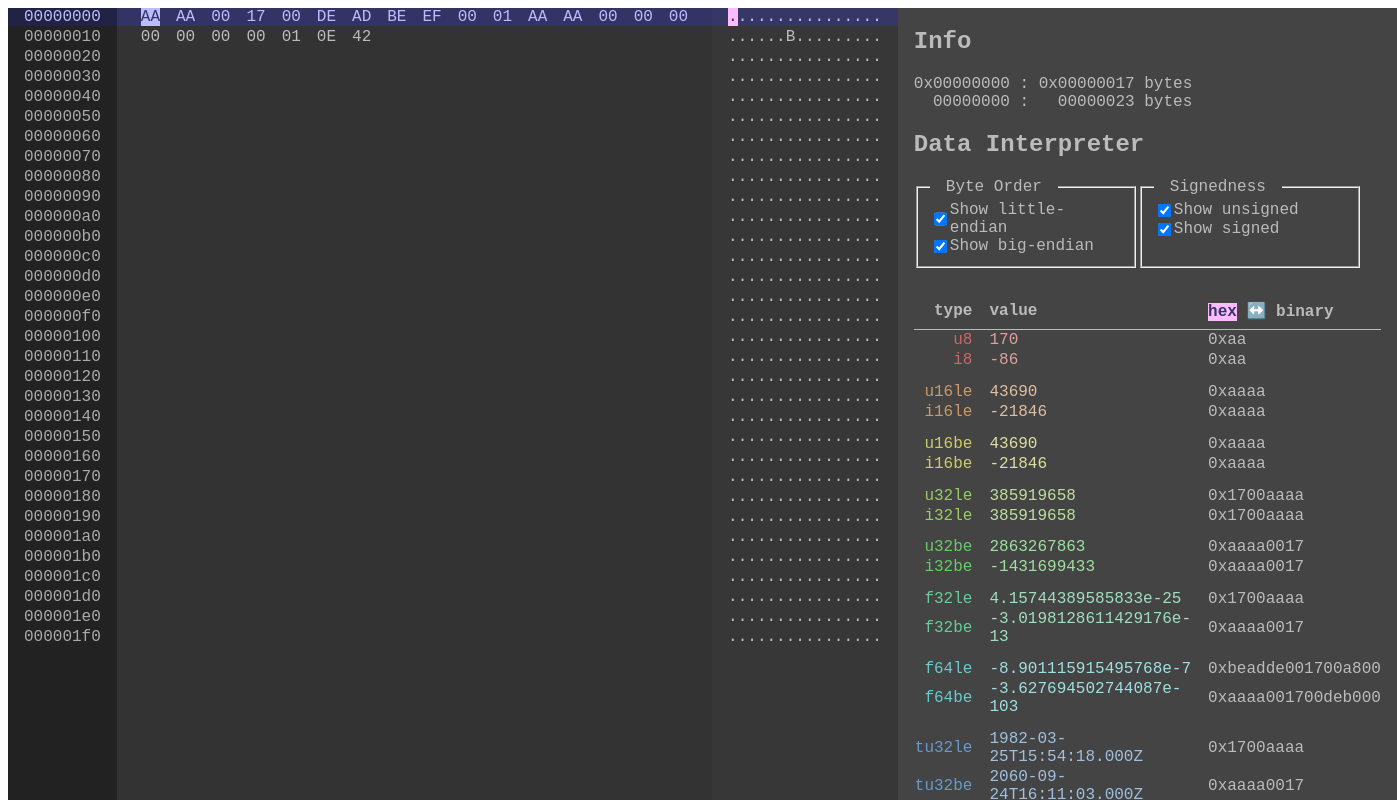
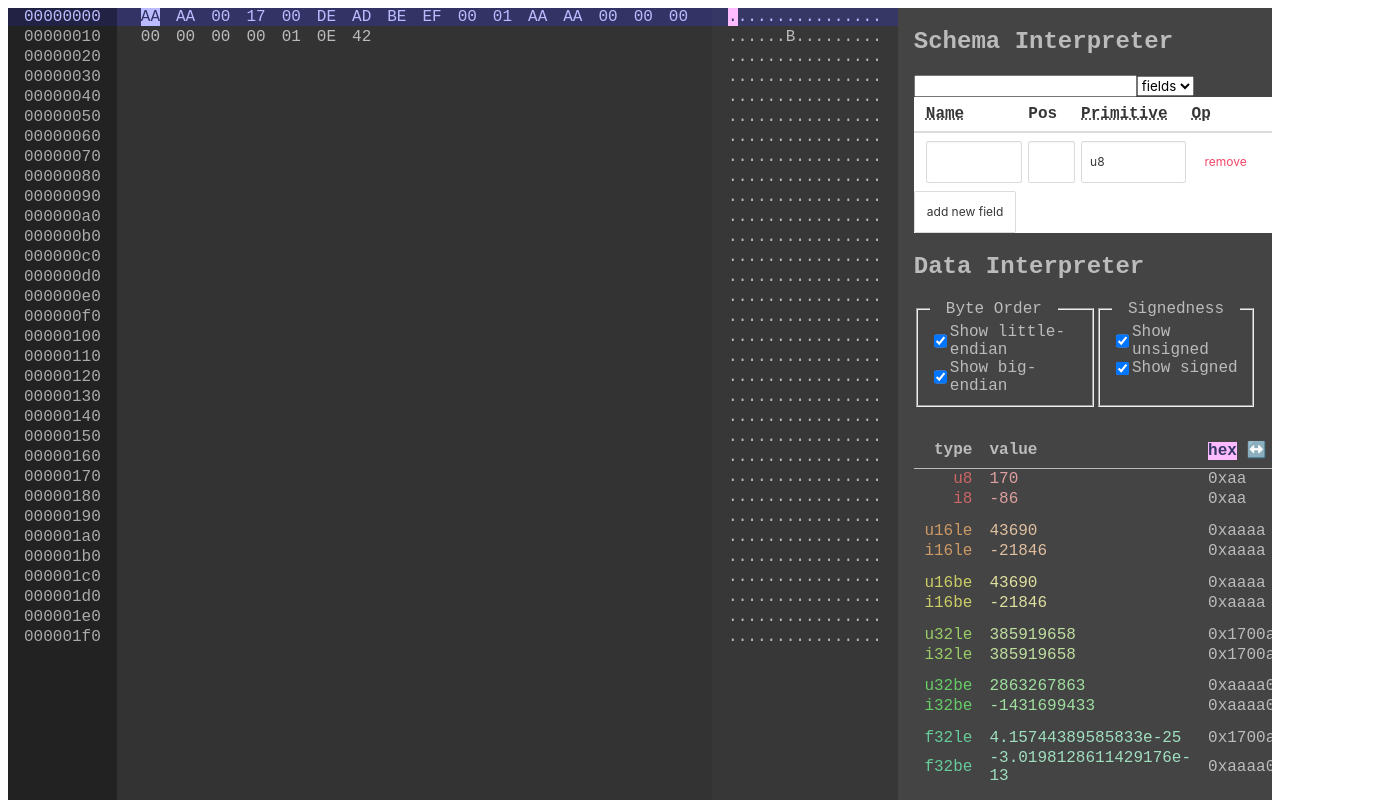
Before and after one commit to sensing-iot-standard-consortium-ja/container-repository, a Nuxt app: page / in a window 1280 px wide. Both pictures are taken after a click on the button "サンプルデータロード". Shown: the top 800 px of the page, 1397 px wide, since content can reach past the window. Built offline with nearby package versions, Linux system fonts and the light colour scheme.

Commit message:
wip: schema interpreter

```diff
--- a/components/HexViewer.vue
+++ b/components/HexViewer.vue
@@ -1,5 +1,5 @@
 <template>
-  <div id="app" tabIndex="1" @keydown.prevent="handleKey">
+  <div id="app" tabIndex="1" @keydown="handleKey">
     <div v-if="dataView" class="file">
       <div class="offsets" title="Offset">
         <div
@@ -53,6 +53,9 @@
         </div>
       </div>
       <div class="interpreter" title="Data interpreter">
+        <h2>Schema Interpreter</h2>
+        <SchemaEditor />
+        <!--
         <h2>Info</h2>
         <div class="offset">
           <div class="hex">
@@ -66,6 +69,7 @@
             &nbsp;&nbsp;{{ size.toString().padStart(8, "0") }} bytes
           </div>
         </div>
+        -->
         <h2>Data Interpreter</h2>
         <form class="settings">
           <div class="settings-row">
@@ -663,7 +667,7 @@ export default {
   },
 };
 </script>
-<style>
+<style scoped>
 html,
 body,
 #app {
@@ -847,6 +851,7 @@ input[type="file"] {
 .interpreter table tr td:first-child,
 .interpreter table tr th:first-child {
   text-align: right;
+  width: 0em;
 }
 .interpreter .u8 .type,
 .interpreter .i8 .type {
--- /dev/null
+++ b/components/SchemaEditor.vue
@@ -0,0 +1,87 @@
+<template>
+  <form @keydown.stop @submit.prevent>
+    <input type="text" v-model="name" />
+    <select v-model="schema.type">
+      <option>fields</option>
+      <option>json</option>
+      <option>cbor</option>
+    </select>
+    <table class="table" v-if="schema.type == 'fields'">
+      <thead>
+        <tr>
+          <th><abbr title="FieldName">Name</abbr></th>
+          <th>Pos</th>
+          <th><abbr title="Primitive">Primitive</abbr></th>
+          <th><abbr title="Operation">Op</abbr></th>
+        </tr>
+      </thead>
+      <tfoot>
+        <tr>
+          <button class="button is-inverted is-small">add new field</button>
+        </tr>
+      </tfoot>
+      <tbody>
+        <tr :key="idx" v-for="(field, idx) in schema.fields">
+          <td>
+            <input class="input is-small" type="text" v-model="field.name" />
+          </td>
+          <td>
+            <input class="input is-small" type="number" v-model="field.pos" />
+          </td>
+          <td>
+            <select class="input is-small">
+              <option>u8</option>
+              <option>i8</option>
+              <option>u16le</option>
+              <option>i16le</option>
+              <option>u16be</option>
+              <option>i16be</option>
+              <option>u32le</option>
+              <option>i32le</option>
+              <option>u32be</option>
+              <option>i32be</option>
+              <option>f32le</option>
+              <option>f32be</option>
+              <option>f64le</option>
+              <option>f64be</option>
+            </select>
+          </td>
+          <td>
+            <button class="button is-inverted is-small is-danger">
+              remove
+            </button>
+          </td>
+        </tr>
+      </tbody>
+    </table>
+  </form>
+</template>
+<script>
+export default {
+  watch: {
+    dataView() {
+      this.$emit("input", this.structured);
+    },
+  },
+  data() {
+    return {
+      schema: {
+        type: "fields",
+        fields: [{}],
+      },
+      name: "",
+    };
+  },
+  computed: {
+    structured() {
+      if (!this.dataView) {
+        return {};
+      }
+      return {};
+    },
+  },
+};
+</script>
+<style lang="scss" scoped>
+@import "bulma/bulma.sass";
+</style>
--- a/package.json
+++ b/package.json
@@ -30,6 +30,7 @@
     "eslint-plugin-prettier": "^4.0.0",
     "eslint-plugin-vue": "^8.6.0",
     "prettier": "^2.6.2",
+    "sass": "^1.50.1",
     "vue-eslint-parser": "^8.3.0"
   }
 }
```
Also changed, not shown: 1 other file (tests, documents, lock files or other folders).
